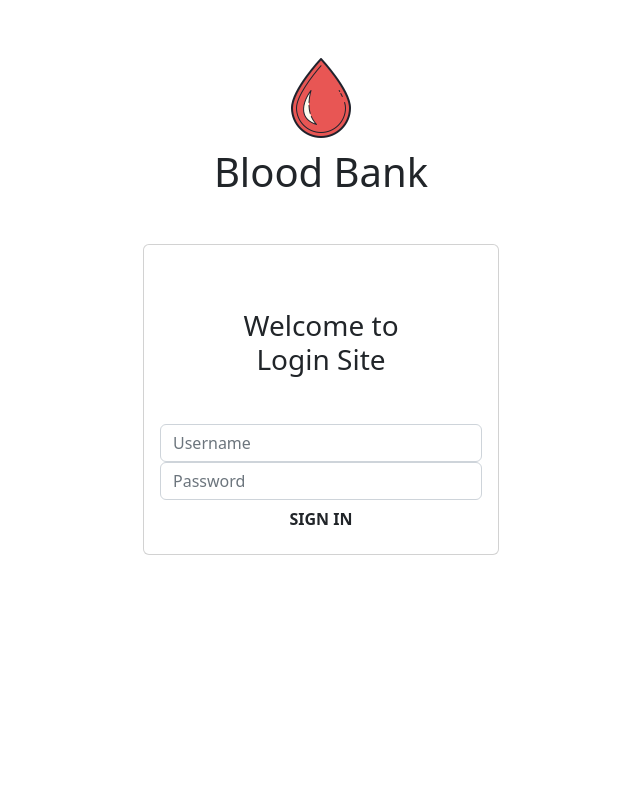
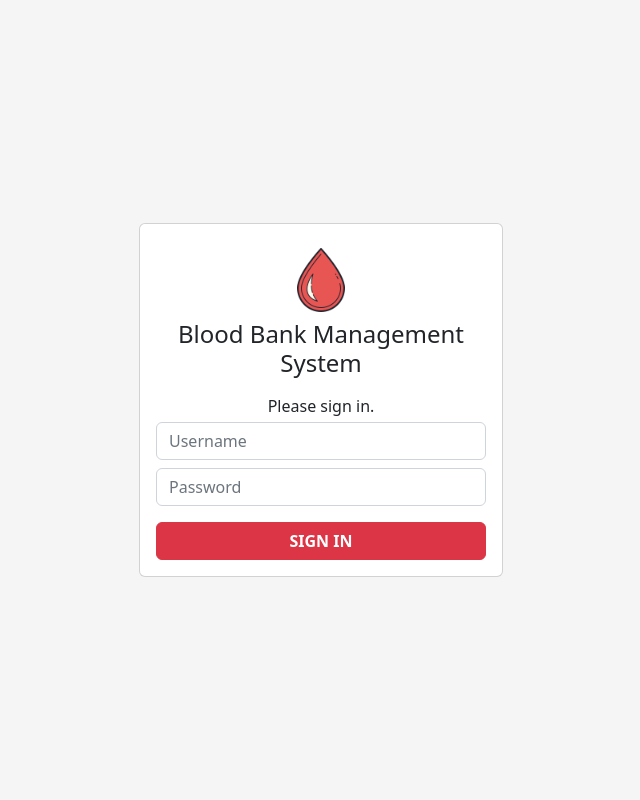
Before and after one commit to pureskill714/ICT2103-Project, a Flask app: page /login in a window 1280 px wide. Shown: the whole page, without its empty margins (319-959 px from the left). Run offline with Flask 2, Linux system fonts and the light colour scheme; parts of the project's set-up code (start-up, migrations or seed data) failed here and were passed over; some libraries are stand-ins or nearby versions.

Commit message:
Improve login page UI

```diff
--- a/main.py
+++ b/main.py
@@ -52,14 +52,16 @@ def login():
         return redirect('/')
 
     form = LoginForm()
-    if form.validate_on_submit():
+
+    if request.method == 'POST':
         user = db.login(form.username.data, form.password.data)
         if user is not None:
             url = request.args.get('next')
             login_user(user)
             return redirect(url or url_for('home'))
         else:
-            flash("Username or Password incorrect. Please try again")
+            flash("Username or password incorrect.")
+
     return render_template('login.html', form=form)
 
 @app.route('/donors', methods= ['GET', 'POST'])
--- a/templates/base.html
+++ b/templates/base.html
@@ -17,7 +17,7 @@
 </head>
 
 <body>
-    <div class="container-xl p-0">
+    <div class="container p-0">
         {% block body %}{% endblock %}
     </div>
 
--- a/templates/login.html
+++ b/templates/login.html
@@ -1,46 +1,51 @@
 {% extends 'base.html' %}
 
 {% block head %}
+<title>Blood Bank: Login</title>
 
+<style>
+    html,
+    body {
+        height: 100%;
+    }
+
+    body {
+        display: flex;
+        align-items: center;
+        background-color: #f5f5f5;
+    }
+</style>
 {% endblock %}
 
 {% block body %}
-<div class="container-fluid p-login">
-    <div class="row justify-content-md-center">
-        <div class="col-md-4">
+<div class="row justify-content-center">
+    <div class="col-4">
+        <div class="card">
+            <div class="card-body">
+                <div class="text-center mb-3">
+                    <img src="static/img/icons8-drop-of-blood-100.png" alt="icon" width="80px">
+                    <h4>Blood Bank Management System</h4>
+                </div>
 
-            <div class="text-center m-5">
-                <img src="static/img/icons8-drop-of-blood-100.png" alt="icon">
-                <h1>Blood Bank</h1>
-            </div>
+                <div class="text-center mb-1">Please sign in.</div>
 
-            <div class="card">
-                <div class="card-body">
+                <form method="POST">
+                    {{form.username(class_="form-control textfield mb-2")}}
+                    {{form.password(class_="form-control textfield mb-2")}}
 
-                    <div class="text-center m-5">
-                        <h1 class="h3 text-gray-900">Welcome to Login Site</h1>
-                    </div>
-
-                    <form method="POST" action="">
-                        {{form.hidden_tag() }}
-                        <!-- generates a hidden field used to protect against CSRF attacks-->
-                        {{form.username(class_="form-control textfield")}}
-                        {{form.password(class_="form-control textfield")}}
-
-                        <div class="text-center">
-                            <button class="btn btn-login text-uppercase fw-bold" type="submit">Sign in</button>
-                        </div>
-
-                    </form>
                     <!-- Flash error message if username or password incorrect -->
                     {% with messages = get_flashed_messages() %}
                     {% if messages %}
                     {% for message in messages %}
-                    {{ message }}
+                    <div class="text-danger my-1">{{ message }}</div>
                     {% endfor %}
                     {% endif %}
                     {% endwith %}
-                </div>
+
+                    <div class="text-center mt-3">
+                        <button class="btn btn-danger w-100 fw-bold" type="submit">SIGN IN</button>
+                    </div>
+                </form>
             </div>
         </div>
     </div>
```
